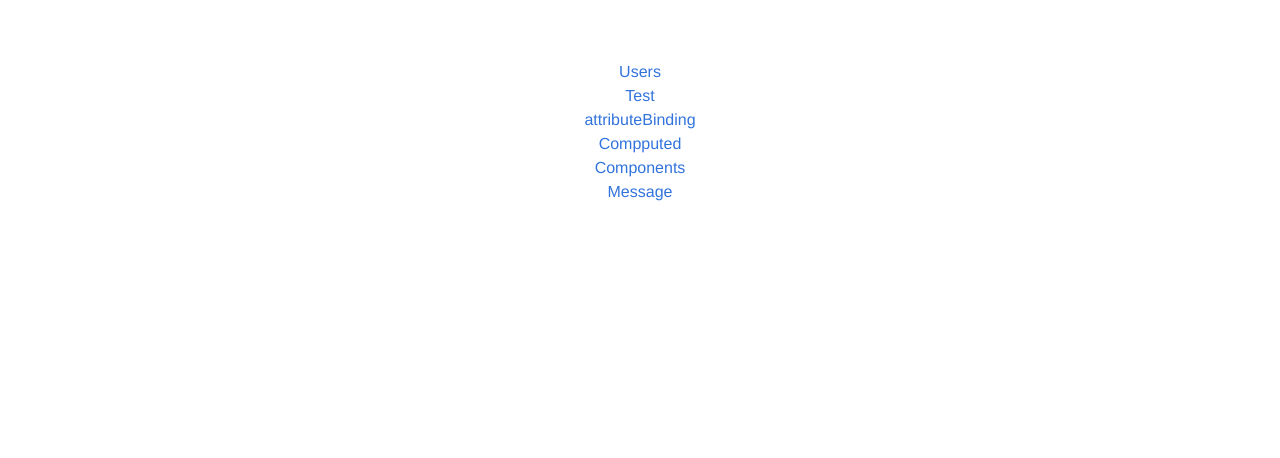
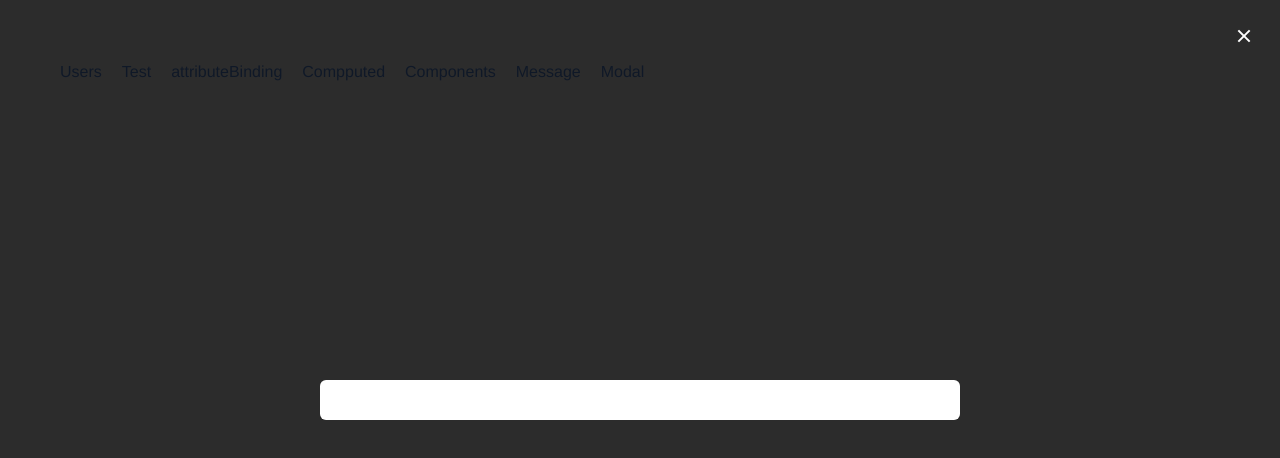
Before and after one commit to Matrix-X/vueapp, a Vue app: page /modal in a window 1280 px wide. Shown: the top 458 px of the page. Built offline with nearby package versions, Linux system fonts and the light colour scheme; what vue-resource would draw is missing.

Commit message:
modal component finish

```diff
--- a/src/App.vue
+++ b/src/App.vue
@@ -1,13 +1,14 @@
 <template>
   <div id="app">
     <!-- <img src="./assets/logo.png"> -->
-    <ul>
+    <ul class="menuGuid">
         <li><router-link to="/">Users</router-link></li>
         <li><router-link to="/test">Test</router-link></li>
         <li><router-link to="/attributeBinding">attributeBinding</router-link></li>
         <li><router-link to="/computed">Compputed</router-link></li>
         <li><router-link to="/components">Components</router-link></li>
         <li><router-link to="/message">Message</router-link></li>
+        <li><router-link to="/modal">Modal</router-link></li>
     </ul>
     <router-view/>
   </div>
@@ -29,4 +30,16 @@ export default {
   margin-top: 60px;
 }
 
+
+.menuGuid{
+  display:flex;
+  padding-left:40px;
+}
+.menuGuid li{
+  margin: 0 0 0 20px;
+}
+
+
+
+
 </style>
--- a/src/components/Components.vue
+++ b/src/components/Components.vue
@@ -8,7 +8,12 @@
 
     <!-- <task-list></task-list> -->
 
-    <message title="helloworld" body=" Lorem ipsum dolor sit amet "></message>
+    <!-- <message title="helloworld" body=" Lorem ipsum dolor sit amet "></message> -->
+
+    <modal v-show="showModal" @close="showModal=false">
+      <p>we insert any text here.</p>
+    </modal>
+    <button @click="showModal=true" >show button</button>
 
   </div>
 
@@ -22,11 +27,12 @@
 // add new task component
 import Vue from 'vue'
 import Message from '@/components/Message'
+import Modal from '@/components/Modal'
 
 Vue.component('task-list', {
   template:`
     <div>
-      <task v-for="task in tasks">{{ task.task }}</task>
+      <task v-for="(task, index) in tasks" v-bind:key="task.task">{{ task.task }}</task>
     </div>
   `,
   data() {
@@ -54,7 +60,7 @@ export default {
     props: {},
     data() {
         return {
-
+          showModal: false
         }
     },
     methods: {
@@ -67,7 +73,8 @@ export default {
 
     },
     components: {
-      Message
+      Message,
+      Modal
     }
 }
 
--- /dev/null
+++ b/src/components/Modal.vue
@@ -0,0 +1,60 @@
+<style scoped>
+
+.container{
+  /* top right bottom left */
+  padding: 20px 20px 0px 20px;
+
+}
+
+</style>
+
+<template>
+
+  <div class="container">
+
+    <div class="modal is-active">
+      <div class="modal-background"></div>
+      <div class="modal-content">
+        <!-- Any other Bulma elements you want -->
+        <div class="box">
+          <slot></slot>
+        </div>
+
+      </div>
+      <button @click='$emit("close")' class="modal-close is-large" aria-label="close"></button>
+    </div>
+
+  </div>
+</template>
+
+<script>
+
+
+
+
+
+export default {
+    name: 'message',
+    props: {
+      title: 'asdfsdf',
+      body: 'alsjflasdfjsad;lkfj'
+    },
+    data() {
+        return {
+          showModal: false
+        }
+    },
+    methods: {
+      hideModal(){
+        this.isVisiable = false;
+      }
+    },
+    created: function(){
+
+    },
+    computed: {
+
+    }
+}
+
+</script>
--- a/src/router/index.js
+++ b/src/router/index.js
@@ -6,6 +6,7 @@ import AttributeBinding from '@/components/AttributeBinding'
 import Computed from '@/components/computed'
 import Components from '@/components/Components'
 import Message from '@/components/Message'
+import Modal from '@/components/Modal'
 // import HelloWorld from '@/components/HelloWorld'
 
 Vue.use(Router)
@@ -53,6 +54,12 @@ export default new Router({
       name: 'Message',
       component: Message,
       props: {  }
+    },
+    {
+      path: '/modal',
+      name: 'Modal',
+      component: Modal,
+      props: {  }
     }
   ]
 })
```
